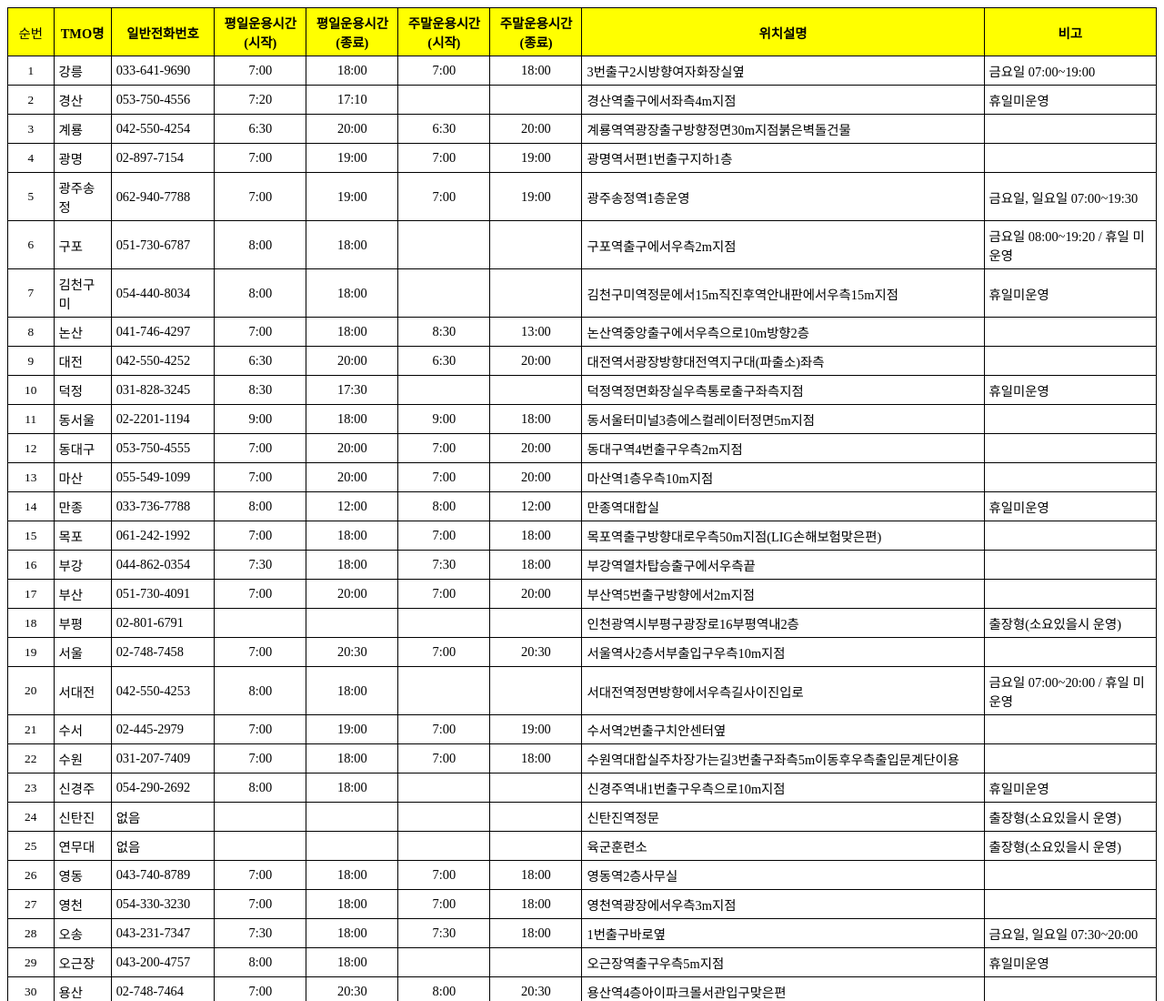
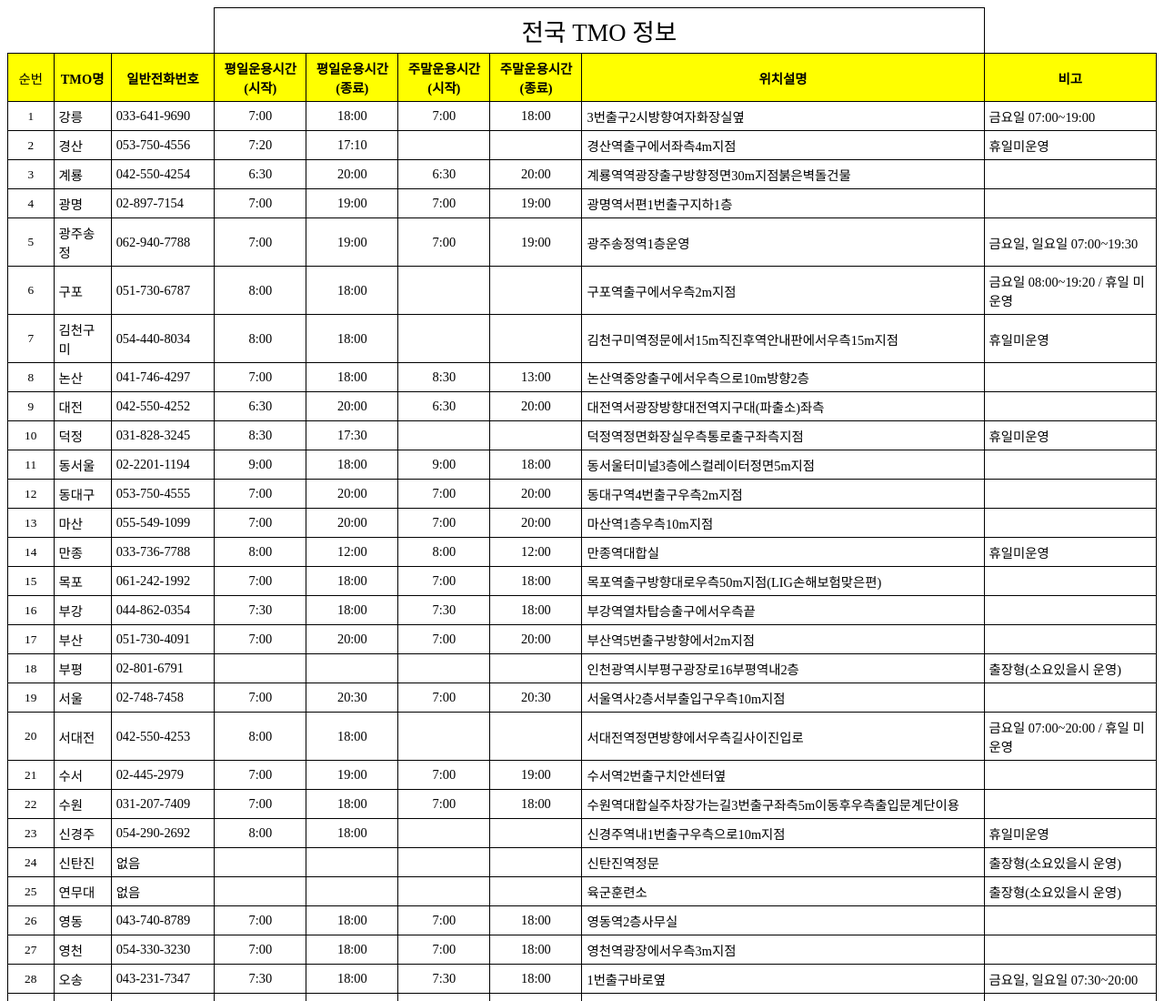
Before and after one commit to cotqhtdkfmaldlsrhdwlsmd/chatbotA, a plain HTML site: page TMO.html in a window 1280 px wide. Shown: the top 1100 px of the page at 91% size. Drawn offline with Linux system fonts and the light colour scheme.

Commit message:
Update TMO.html

```diff
--- a/TMO.html
+++ b/TMO.html
@@ -23,6 +23,17 @@
 			<col width="35%">
 			<col width="17%">
 			</colgroup>
+			<tr>
+				<td align="right"   style="color:#000000"><div style=font-size:10pt>&nbsp;</div></td>
+				<td align="right"   style="color:#000000"><div style=font-size:10pt>&nbsp;</div></td>
+				<td align="right"   style="color:#000000"><div style=font-size:10pt>&nbsp;</div></td>
+				<td align="center" COLSPAN="5" ROWSPAN="1" class="bb" style="color:#000000"><div style=font-size:20pt>전국 TMO 정보</div></td>
+
+
+
+
+				<td align="right"   style="color:#000000"><div style=font-size:10pt>&nbsp;</div></td>
+			</tr>
 			<tr>
 				<td align="center"  class="bb" style="background-color:#FFFF00; color:#000000">순번</td>
 				<td align="center"  class="bb" style="background-color:#FFFF00; color:#000000"><strong>TMO명</strong></td>
```
